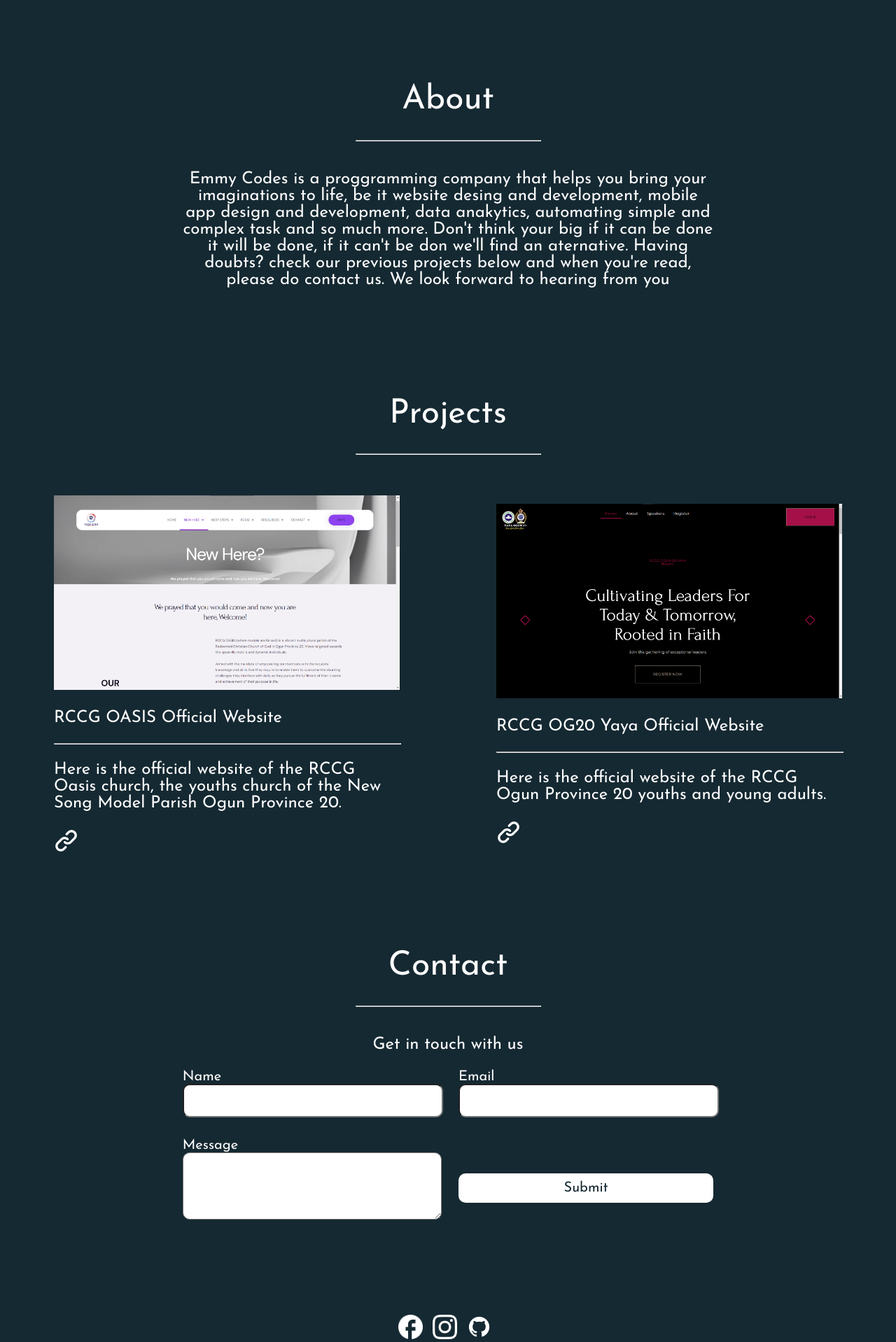
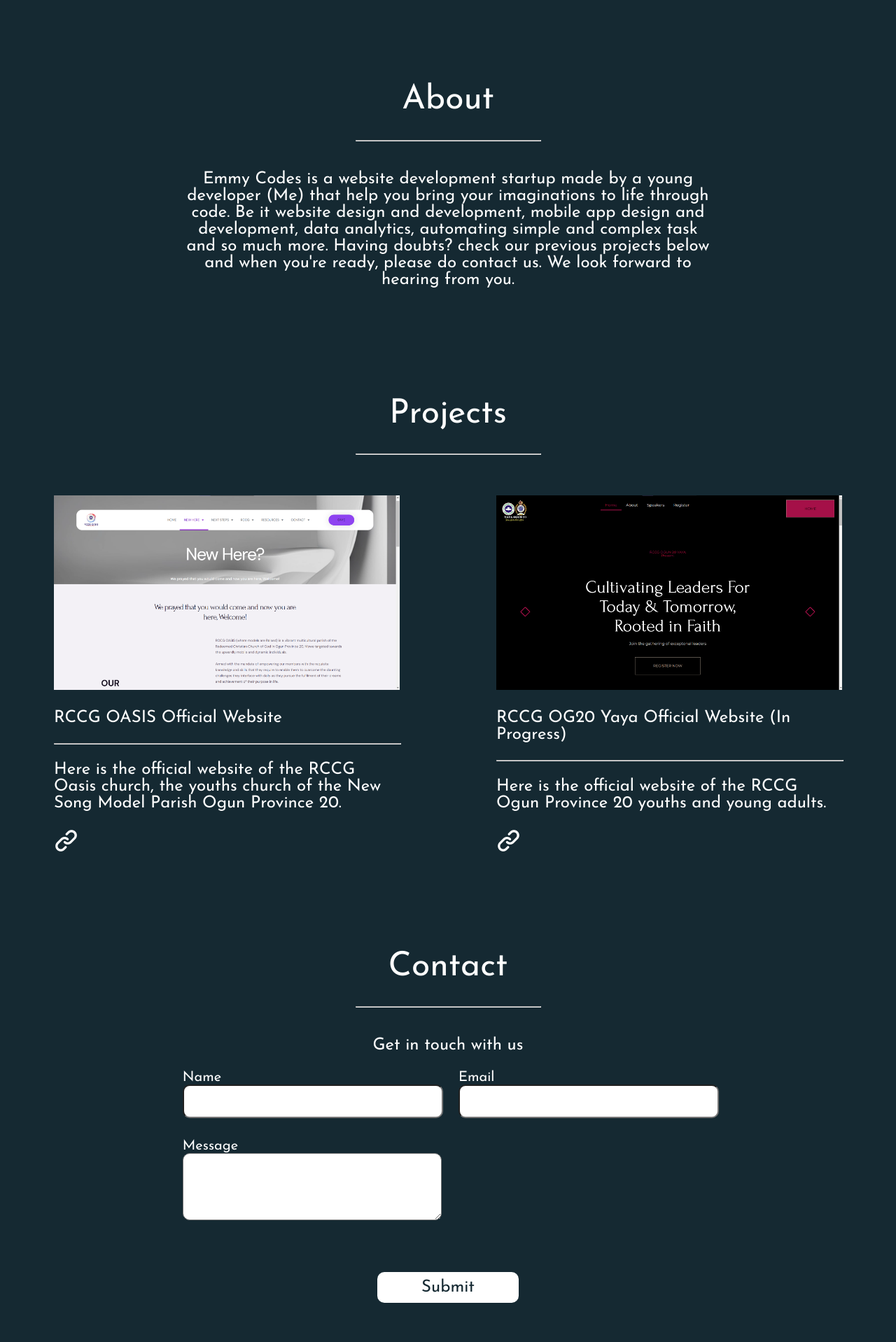
Before and after one commit to Emmybrown775/my_portfolio, a Flask app: page / in a window 1280 px wide. Shown: the part 739-2657 px from the top of the page at 70% size. Run offline with Flask 3, Linux system fonts and the light colour scheme.

Commit message:
Typographical Errors made on index.html

```diff
--- a/projects.py
+++ b/projects.py
@@ -8,7 +8,7 @@
     },
 
     {
-        "title": "RCCG OG20 Yaya Official Website",
+        "title": "RCCG OG20 Yaya Official Website (In Progress)",
         "description": "Here is the official website of the RCCG Ogun Province 20 youths and young adults.",
         "image": "static/images/rccg_yaya.png",
         "link": "https://rccgog20youths.com/",
--- a/static/css/styles.css
+++ b/static/css/styles.css
@@ -143,6 +143,7 @@
 
 
 
+
 .blueButton:hover{
   background-color: white;
   padding: 10px 55px;
@@ -227,7 +228,7 @@
   padding-left: 20%;
   padding-right: 20%;
   column-gap: 30px;
-  padding-bottom: 30px;
+  padding-bottom: 100px;
 }
 label {
   display: block;
@@ -398,5 +399,6 @@
     width: 40%;
     padding-left: 30%;
     padding-right: 30%;
+    justify-content: center;
   }
 }
--- a/templates/index.html
+++ b/templates/index.html
@@ -66,13 +66,12 @@
       <hr />
       <div class="para">
         <p>
-          Emmy Codes is a proggramming company that helps you bring your
-          imaginations to life, be it website desing and development, mobile app
-          design and development, data anakytics, automating simple and complex
-          task and so much more. Don't think your big if it can be done it will
-          be done, if it can't be don we'll find an aternative. Having doubts?
-          check our previous projects below and when you're read, please do
-          contact us. We look forward to hearing from you
+          Emmy Codes is a website development startup made by a young developer (Me) that help you bring your
+          imaginations to life through code. Be it website design and development, mobile app
+          design and development, data analytics, automating simple and complex
+          task and so much more. Having doubts?
+          check our previous projects below and when you're ready, please do
+          contact us. We look forward to hearing from you.
         </p>
       </div>
       <div style="height: 100px"></div>
@@ -108,11 +107,11 @@
         {% with messages = get_flashed_messages() %}
          {% if messages %}
                {% for message in messages %}
-                    <p>{{ message }}</p>
+                    <p style="color: green">{{ message }}</p>
                {% endfor %}
          {% endif %}
       {% endwith %}
-      <form class="form" action="{{ url_for("home") }}" method="post">
+      <form id="contactForm" class="form" action="{{ url_for("home") }}" method="post">
         <div>
           <label for="name">Name</label>
           <input type="text" id="name" name="name" />
@@ -126,10 +125,8 @@
           <label for="message">Message</label>
             <textarea type="text" id="message" name="message"></textarea>
         </div>
-
-
-          <input type="submit" class="whiteButton inputButton">
       </form>
+    <button class="whiteButton"  form="contactForm">Submit</button>
       <div style="height: 100px"></div>
     </div>
 
```
